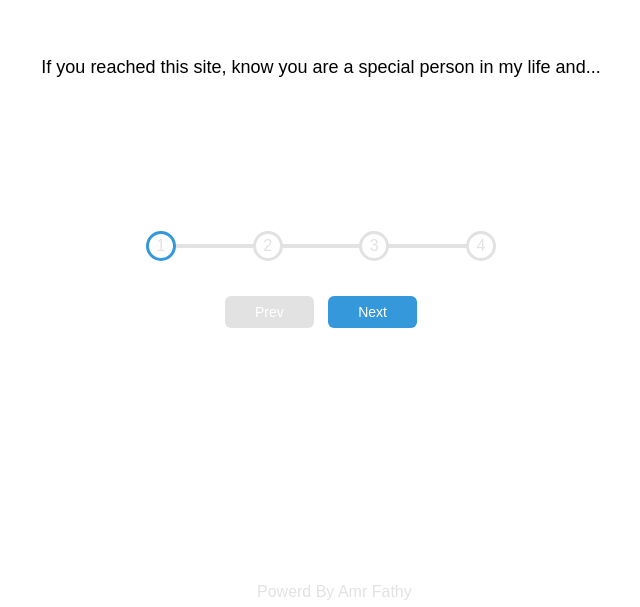
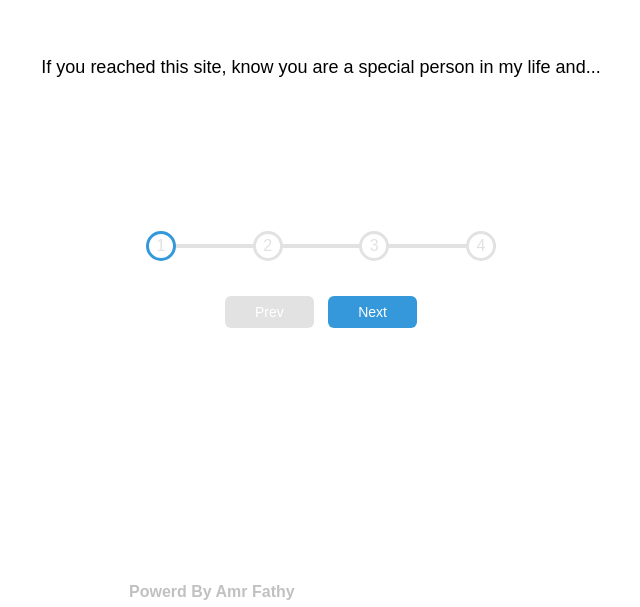
Before and after one commit to AmrFathyAhmed/BF, a plain HTML site: page index.html in a window 1280 px wide. Shown: the part 193-800 px from the top of the page, without its empty margins (319-959 px from the left). Drawn offline with Linux system fonts and the light colour scheme; a web font is replaced by a local one.

Commit message:
Update style.css

```diff
--- a/style.css
+++ b/style.css
@@ -123,11 +123,11 @@ body {
   /* Limit the maximum width */
 }
 #info{
-
+font-weight: bold;
 position: absolute;
 top: 97%;
-left: 45%;
-color: #e2e2e2;
+left: 35%;
+color: #c1c1c1;
 }
 #sp{
   height: 150px;
```
